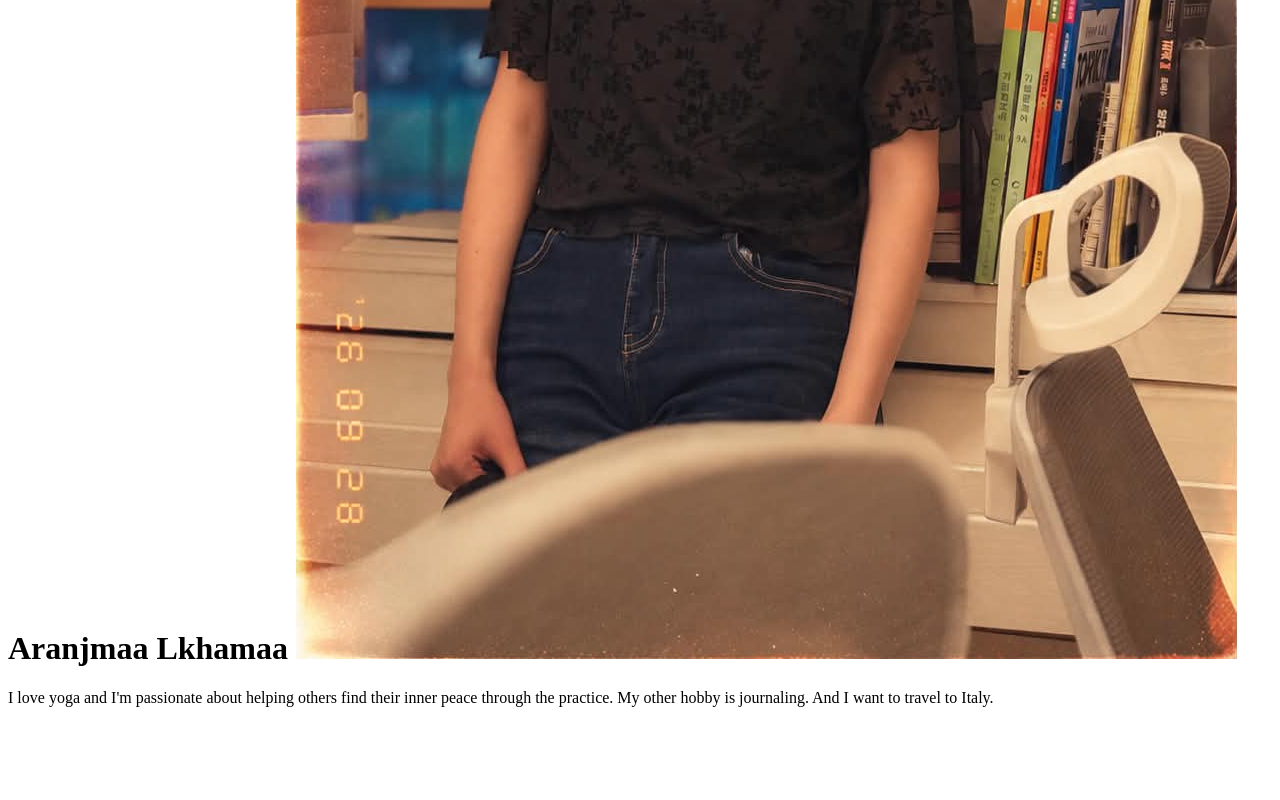
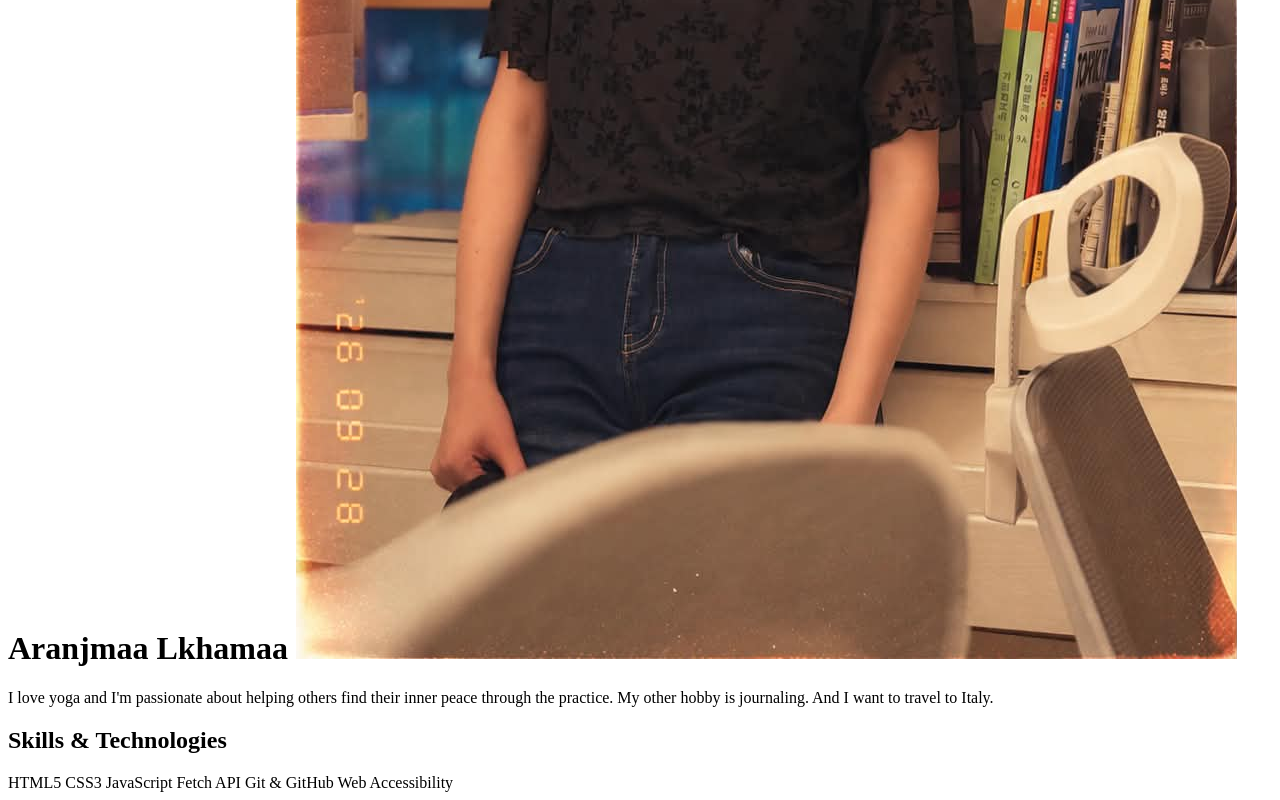
Before and after one commit to Lkhamaa552/portfolio, a plain HTML site: page index.html in a window 1280 px wide. Shown: the part 1034-1834 px from the top of the page. Before the commit the page ends 1757 px from the top, so only its background shows below. Drawn offline with Linux system fonts and the light colour scheme.

Commit message:
Add skills and technologies

```diff
--- a/index.html
+++ b/index.html
@@ -11,7 +11,17 @@
     <p class="intro">I love yoga and I'm passionate about helping others find their inner peace through the practice. My other hobby is journaling. And I want to travel to Italy.</p>
   </header>
   <main>
-
+    <section>
+      <h2>Skills &amp; Technologies</h2>
+      <div class="tags">
+        <span>HTML5</span>
+        <span>CSS3</span>
+        <span>JavaScript</span>
+        <span>Fetch API</span>
+        <span>Git &amp; GitHub</span>
+        <span>Web Accessibility</span>
+      </div>
+    </section>
   </main>
 </body>
 </html>
```
